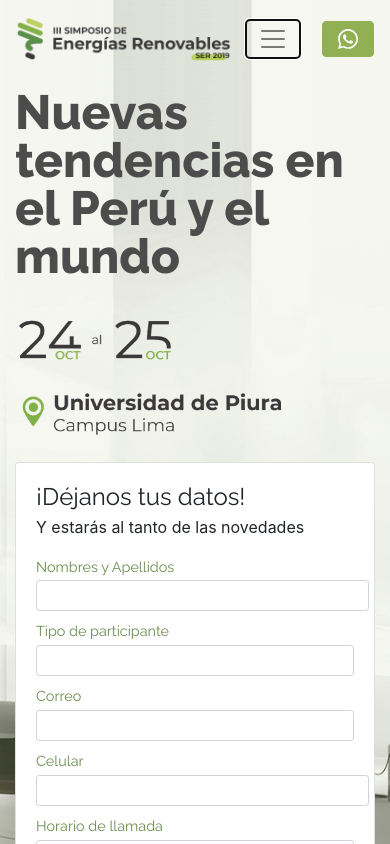
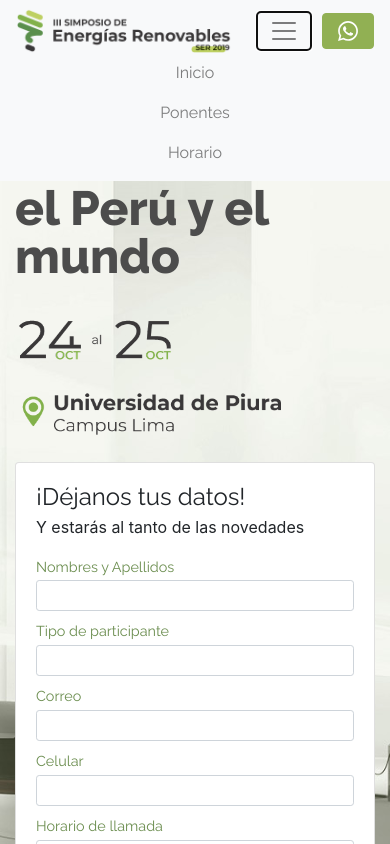
Before and after one commit to hansfelix/nuxt-static, a Nuxt app: page /pre-venta in a window 390 px wide. Both pictures are taken after a click on the button "Toggle navigation". Shown: the top 844 px of the page. Built offline with nearby package versions, Linux system fonts and the light colour scheme.

Commit message:
cambios en el navbar y leadform

```diff
--- a/components/LeadForm.vue
+++ b/components/LeadForm.vue
@@ -6,7 +6,7 @@
         <p>Y estarás al tanto de las novedades</p>
 
         <div class="row">
-          <div class="form-group  col-md-6 pr-0">
+          <div class="form-group col-md-6 pr-md-0">
             <label for="exampleInputPassword1">Nombres y Apellidos</label>
             <input
               v-model="lead.nombre"
@@ -19,7 +19,7 @@
           <div class="form-group  col-md-6 ">
             <label for="exampleInputPassword1">Tipo de participante</label>
             <input
-              v-model="lead.nombre"
+              v-model="lead.tipo"
               type="text"
               class="form-control form-control-sm"
               id="exampleInputPassword1"
@@ -41,7 +41,7 @@
         </div>
 
         <div class="row">
-          <div class="form-group col-md-5 pr-0">
+          <div class="form-group col-md-5 pr-md-0">
             <label for="exampleInputPassword1">Celular</label>
             <input
               v-model="lead.celular"
--- a/components/Navbar.vue
+++ b/components/Navbar.vue
@@ -1,37 +1,39 @@
 <template>
-  <nav class="navbar navbar-expand-lg navbar-light navbar-main bg-transparent mt-2">
+  <nav class="navbar navbar-expand-lg navbar-light navbar-main bg-navbar">
     <div class="container">
+      <div class="d-flex flex-grow-1">
         <img :src="logoUrl" class="navbar-logo" />
 
+        <div class="w-100 text-right d-flex align-items-center">
           <button
-        class="navbar-toggler"
+            class="navbar-toggler ml-auto"
             type="button"
-        data-toggle="collapse"
-        data-target="#navbarNavAltMarkup"
-        aria-controls="navbarNavAltMarkup"
-        aria-expanded="false"
             aria-label="Toggle navigation"
-        v-if="mostrarNavegacion"
+            v-on:click="hideNavbar = !hideNavbar"
           >
               <span class="navbar-toggler-icon"></span>
           </button>
-      <div class="collapse navbar-collapse" id="navbarNavAltMarkup" v-if="mostrarNavegacion">
-        <div class="navbar-nav ml-auto">
-          <!-- <a class="nav-item nav-link active" href="#">
-            Inicio
-            <span class="sr-only">(current)</span>
-          </a>-->
+        </div>
+      </div>
+
+
+        <div class="order-2 order-lg-1 navbar-collapse flex-grow-1 text-center" :class="{'collapse': hideNavbar}">
+          <span class="navbar-nav ml-auto flex-nowrap">
             <nuxt-link class="nav-item nav-link" to="/" exact>
               Inicio
               <span class="sr-only">(current)</span>
             </nuxt-link>
-          <nuxt-link class="nav-item nav-link" to="/ponentes" exact>Ponentes</nuxt-link>
-          <nuxt-link class="nav-item nav-link" to="/fff">Horario</nuxt-link>
-        </div>
+            <nuxt-link class="nav-item nav-link" to="/ponentes" exact>
+              Ponentes
+            </nuxt-link>
+            <nuxt-link class="nav-item nav-link" to="/fff">
+              Horario
+            </nuxt-link>
+          </span>
         </div>
 
         <a
-        class="button-ws"
+          class="button-ws order-1 order-lg-2"
           href="https://wa.me/51922252728?text=Me%20gustaría%20saber%20sobre%20el%20simposio"
         >
           <svg
@@ -47,6 +49,8 @@
           </svg>
           <span class="number">922 252 728</span>
         </a>
+
+
     </div>
   </nav>
 </template>
@@ -58,11 +62,12 @@ export default {
       logoUrl: {
         type: String,
         default: "/logo.png"
+      }
     },
-    mostrarNavegacion: {
-      type: Boolean,
-      default: true
-    }
+    data() {
+      return {
+        hideNavbar: true
+      };
     }
   };
 </script>
@@ -78,11 +83,19 @@ export default {
   }
 }
 
+.bg-navbar {
+  background-color: #f8f9fa!important;
+  @include media(lg) {
+      background-color: transparent!important;
+    }
+}
+
 .navbar-main {
   position: absolute;
   /* width: 100%; inncecesario */
   left: 0;
   right: 0;
+  z-index: 9999;
 }
 
 .navbar-light .navbar-nav .nav-link.nuxt-link-active {
--- a/pages/index.vue
+++ b/pages/index.vue
@@ -5,10 +5,10 @@
     <section class="bloque bloque-principal">
       <div class="container h-100">
         <div class="row h-100 align-content-center">
-          <div class="col-md-8 preVenta-columna-centrada">
+          <div class="col-lg-8 preVenta-columna-centrada">
             <img src="/logo-con-frase.png" width="475px" class="img-principal" srcset />
 
-            <div class="row mt-4 d-none d-sm-flex">
+            <div class="row mt-4 d-sm-flex">
               <div class="mr-4">
                 <img src="/index_fechas.png" alt width="140px" />
               </div>
@@ -18,7 +18,7 @@
             </div>
           </div>
 
-          <div class="col-md-4">
+          <div class="col-lg-4">
             <!--align-self-center -->
             <!-- Formulario Lead -->
             <LeadForm />
```
Also changed, not shown: package.json (+4 -4 lines), 1 other file (tests, documents, lock files or other folders). Lines whose indentation alone changed are shown as unchanged.
